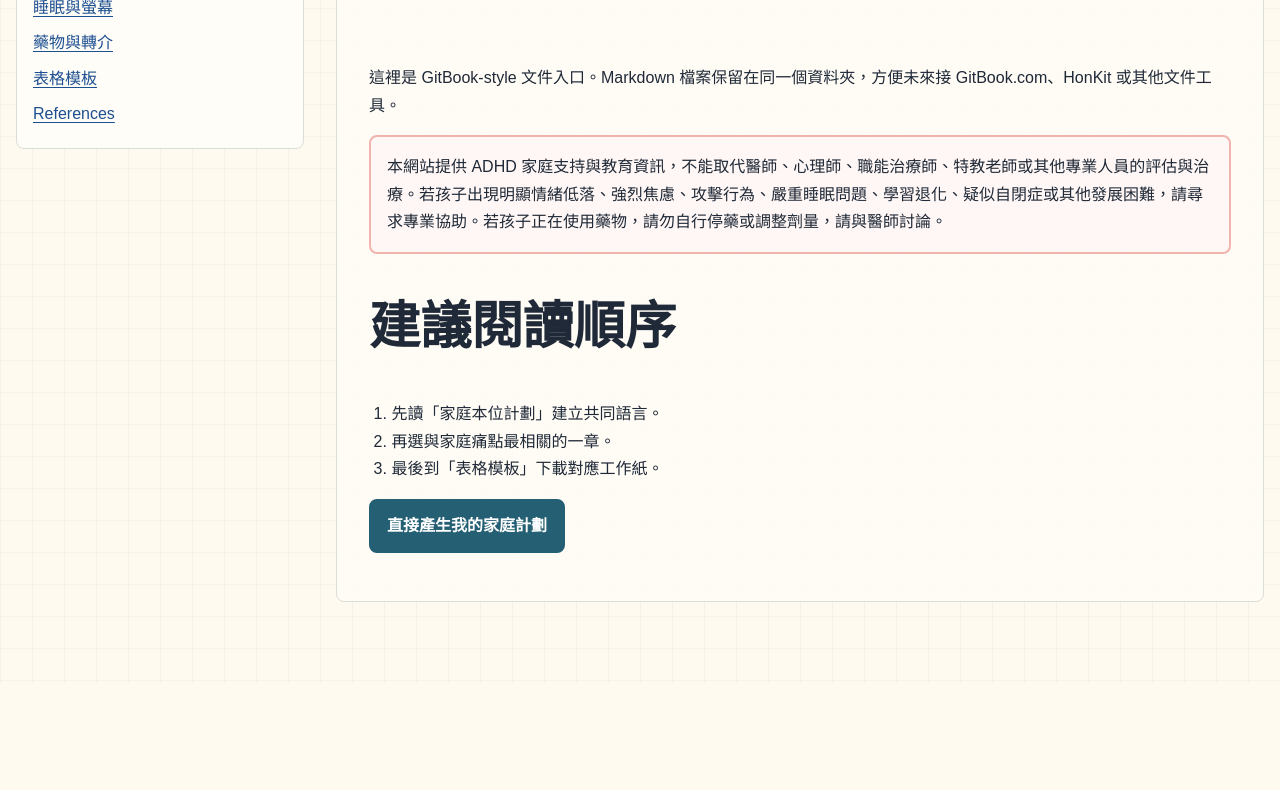
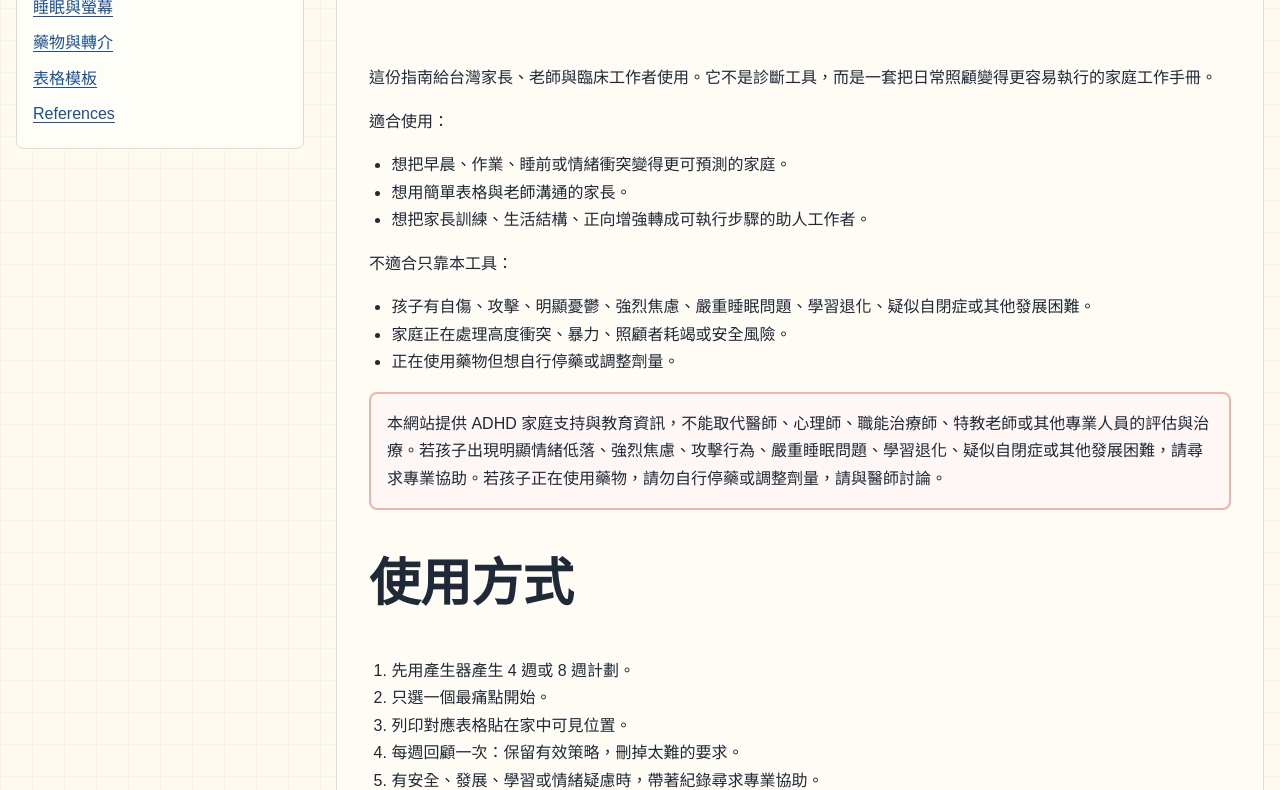
Before and after one commit to soanseng/adhd-family-plan, a website: page docs/index.html in a window 1280 px wide. Shown: the part 440-1230 px from the top of the page. Before the commit the page ends 1122 px from the top, so only its background shows below. Drawn offline with Linux system fonts and the light colour scheme.

Commit message:
Render docs chapters through guide page

```diff
--- a/assets/css/pages.css
+++ b/assets/css/pages.css
@@ -113,6 +113,11 @@
   padding: 0.25rem 0;
 }
 
+.docs-sidebar a[aria-current="page"] {
+  color: var(--color-primary-dark);
+  font-weight: 800;
+}
+
 .docs-content {
   background: rgba(255, 253, 247, 0.88);
   border: 1px solid var(--color-line);
--- /dev/null
+++ b/assets/js/docs/index.js
@@ -0,0 +1,115 @@
+const allowedChapters = new Set([
+  "README.md",
+  "01-adhd-family-plan.md",
+  "02-parent-training.md",
+  "03-home-structure.md",
+  "04-reward-system.md",
+  "05-homework-executive-function.md",
+  "06-emotion-regulation.md",
+  "07-school-collaboration.md",
+  "08-sleep-screen-time.md",
+  "09-medication-and-referral.md",
+  "10-templates.md",
+  "references.md",
+]);
+
+function escapeHTML(value) {
+  return String(value)
+    .replaceAll("&", "&amp;")
+    .replaceAll("<", "&lt;")
+    .replaceAll(">", "&gt;")
+    .replaceAll("\"", "&quot;")
+    .replaceAll("'", "&#039;");
+}
+
+function renderInline(text) {
+  return escapeHTML(text)
+    .replace(/`([^`]+)`/g, "<code>$1</code>")
+    .replace(/\[([^\]]+)\]\(([^)]+)\)/g, '<a href="$2">$1</a>');
+}
+
+export function renderMarkdown(markdown) {
+  const lines = markdown.split(/\r?\n/);
+  const html = [];
+  let listType = null;
+
+  function closeList() {
+    if (!listType) return;
+    html.push(`</${listType}>`);
+    listType = null;
+  }
+
+  lines.forEach((line) => {
+    if (!line.trim()) {
+      closeList();
+      return;
+    }
+    if (line.startsWith("# ")) {
+      closeList();
+      html.push(`<h1>${renderInline(line.slice(2))}</h1>`);
+      return;
+    }
+    if (line.startsWith("## ")) {
+      closeList();
+      html.push(`<h2>${renderInline(line.slice(3))}</h2>`);
+      return;
+    }
+    if (line.startsWith("> ")) {
+      closeList();
+      html.push(`<div class="safety-alert">${renderInline(line.slice(2))}</div>`);
+      return;
+    }
+    if (line.startsWith("- ")) {
+      if (listType !== "ul") {
+        closeList();
+        html.push("<ul>");
+        listType = "ul";
+      }
+      html.push(`<li>${renderInline(line.slice(2))}</li>`);
+      return;
+    }
+    if (/^\d+\.\s/.test(line)) {
+      if (listType !== "ol") {
+        closeList();
+        html.push("<ol>");
+        listType = "ol";
+      }
+      html.push(`<li>${renderInline(line.replace(/^\d+\.\s/, ""))}</li>`);
+      return;
+    }
+    closeList();
+    html.push(`<p>${renderInline(line)}</p>`);
+  });
+  closeList();
+  return html.join("\n");
+}
+
+function selectedChapter() {
+  const requested = new URLSearchParams(window.location.search).get("chapter") || "README.md";
+  return allowedChapters.has(requested) ? requested : "README.md";
+}
+
+async function loadChapter() {
+  const content = document.querySelector("[data-doc-content]");
+  if (!content) return;
+  const chapter = selectedChapter();
+  document.querySelectorAll("[data-doc-link]").forEach((link) => {
+    if (link.dataset.docLink === chapter) {
+      link.setAttribute("aria-current", "page");
+    } else {
+      link.removeAttribute("aria-current");
+    }
+  });
+  const response = await fetch(chapter);
+  if (!response.ok) throw new Error(`Unable to load ${chapter}`);
+  content.innerHTML = renderMarkdown(await response.text());
+}
+
+if (typeof window !== "undefined") {
+  loadChapter().catch(() => {
+    const content = document.querySelector("[data-doc-content]");
+    if (content) {
+      content.insertAdjacentHTML("afterbegin", '<p class="safety-alert">文件載入失敗，請稍後再試。</p>');
+    }
+  });
+}
--- a/docs/index.html
+++ b/docs/index.html
@@ -30,20 +30,20 @@
     <main id="main" class="docs-layout">
       <aside class="docs-sidebar">
         <strong>章節</strong>
-        <a href="README.md">指南首頁</a>
-        <a href="01-adhd-family-plan.md">家庭本位計劃</a>
-        <a href="02-parent-training.md">家長訓練</a>
-        <a href="03-home-structure.md">生活結構</a>
-        <a href="04-reward-system.md">獎勵制度</a>
-        <a href="05-homework-executive-function.md">作業與執行功能</a>
-        <a href="06-emotion-regulation.md">情緒調節</a>
-        <a href="07-school-collaboration.md">學校協作</a>
-        <a href="08-sleep-screen-time.md">睡眠與螢幕</a>
-        <a href="09-medication-and-referral.md">藥物與轉介</a>
-        <a href="10-templates.md">表格模板</a>
-        <a href="references.md">References</a>
+        <a href="index.html?chapter=README.md" data-doc-link="README.md">指南首頁</a>
+        <a href="index.html?chapter=01-adhd-family-plan.md" data-doc-link="01-adhd-family-plan.md">家庭本位計劃</a>
+        <a href="index.html?chapter=02-parent-training.md" data-doc-link="02-parent-training.md">家長訓練</a>
+        <a href="index.html?chapter=03-home-structure.md" data-doc-link="03-home-structure.md">生活結構</a>
+        <a href="index.html?chapter=04-reward-system.md" data-doc-link="04-reward-system.md">獎勵制度</a>
+        <a href="index.html?chapter=05-homework-executive-function.md" data-doc-link="05-homework-executive-function.md">作業與執行功能</a>
+        <a href="index.html?chapter=06-emotion-regulation.md" data-doc-link="06-emotion-regulation.md">情緒調節</a>
+        <a href="index.html?chapter=07-school-collaboration.md" data-doc-link="07-school-collaboration.md">學校協作</a>
+        <a href="index.html?chapter=08-sleep-screen-time.md" data-doc-link="08-sleep-screen-time.md">睡眠與螢幕</a>
+        <a href="index.html?chapter=09-medication-and-referral.md" data-doc-link="09-medication-and-referral.md">藥物與轉介</a>
+        <a href="index.html?chapter=10-templates.md" data-doc-link="10-templates.md">表格模板</a>
+        <a href="index.html?chapter=references.md" data-doc-link="references.md">References</a>
       </aside>
-      <article class="docs-content">
+      <article class="docs-content" data-doc-content>
         <h1>ADHD 家庭本位計劃指南</h1>
         <p>這裡是 GitBook-style 文件入口。Markdown 檔案保留在同一個資料夾，方便未來接 GitBook.com、HonKit 或其他文件工具。</p>
         <div class="safety-alert">
@@ -58,5 +58,6 @@
         <p><a class="cta-button" href="../generator.html">直接產生我的家庭計劃</a></p>
       </article>
     </main>
+    <script type="module" src="../assets/js/docs/index.js"></script>
   </body>
 </html>
```
Also changed, not shown: assets/js/generator/plan-builder.js (+7 -1 lines), tests/docs-renderer.test.js (added, +22 -0 lines), tests/plan-builder.test.js (+12 -0 lines).
